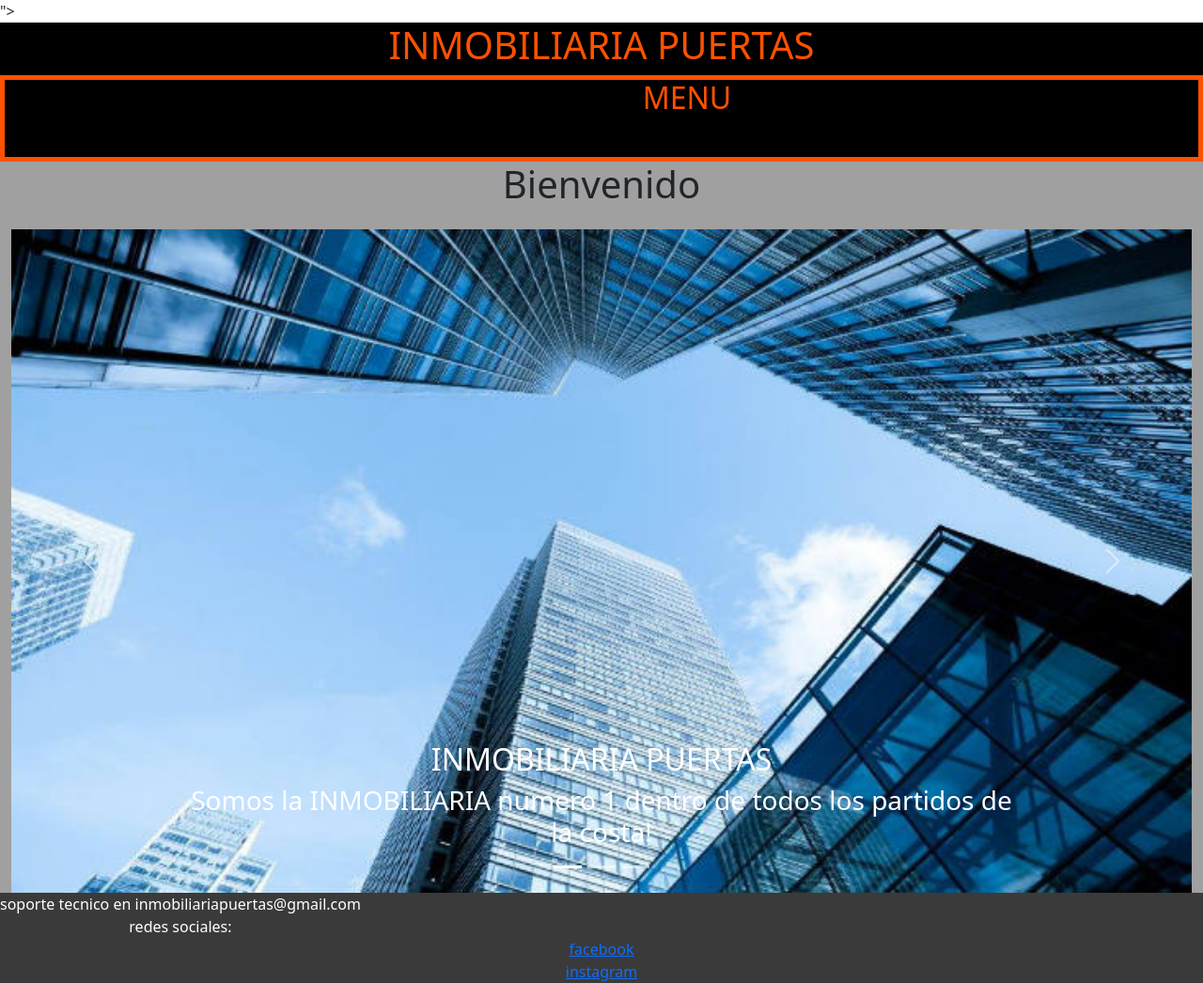
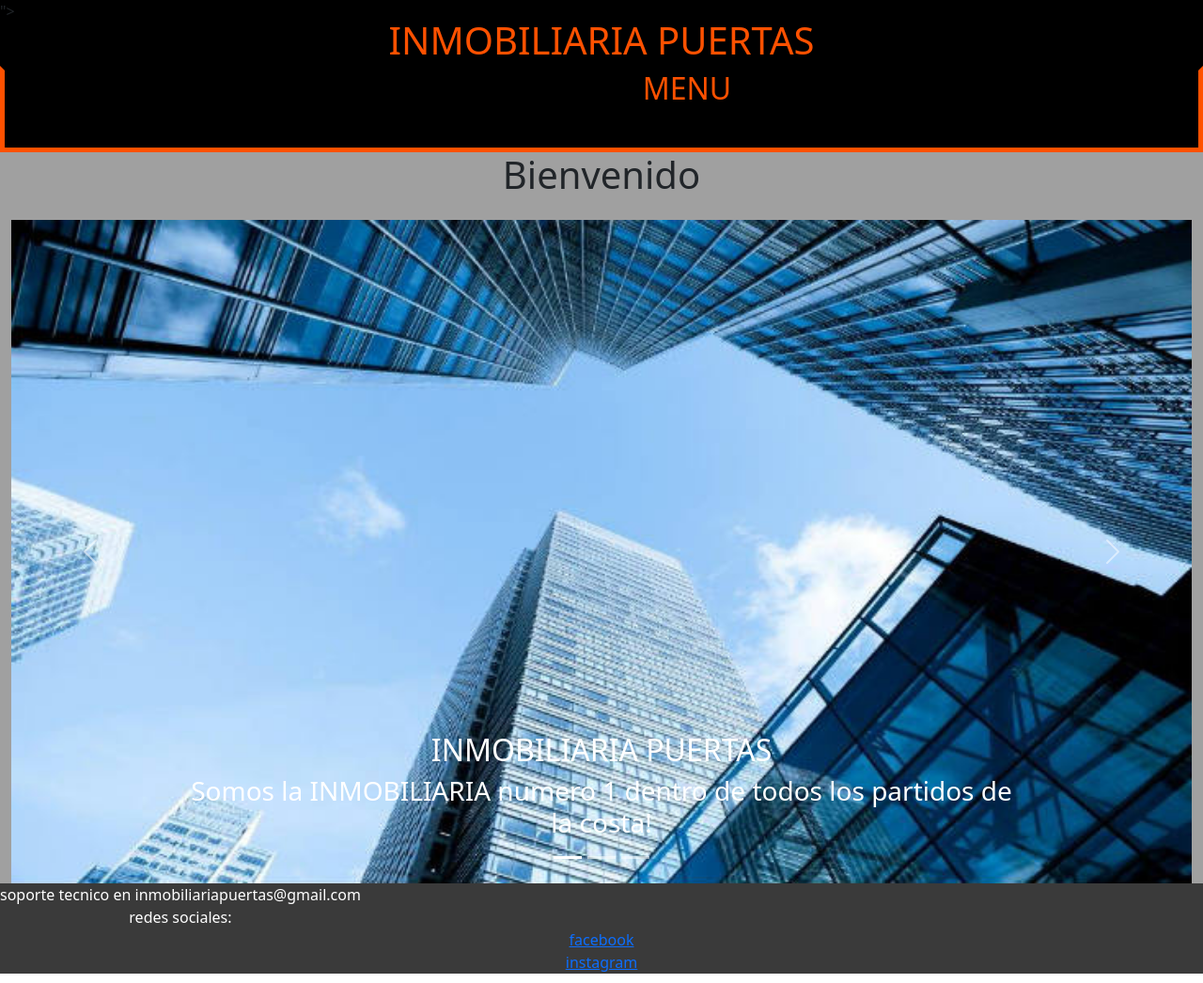
Before and after one commit to LucasPuertas/puertasinmobiliaria, a plain HTML site: page index.html in a window 1280 px wide. Shown: the whole page at 94% size. Drawn offline with nearby package versions, Linux system fonts and the light colour scheme.

Commit message:
corrigo errores de margen y padding

```diff
--- a/index.html
+++ b/index.html
@@ -15,7 +15,7 @@
 
 <body>
   <section class="container-fluid text-center">
-   <header class="row">
+   <header class="row" id="marginheader">
     <h1> INMOBILIARIA PUERTAS </h1> </header>
 
   <nav class="row" id="transformacion-color">
--- a/styles/color-formabasica.css
+++ b/styles/color-formabasica.css
@@ -4,7 +4,9 @@ header {background-color: rgb(0, 0, 0); color: rgb(255, 81, 0);}
 
 nav { display: flex; justify-content: space-around;
     border: 05px solid rgb(255, 81, 0);
-background-color: rgb(0, 0, 0);}
+background-color: rgb(0, 0, 0);
+border-top: solid 05px rgb(0, 0, 0);}
+
     .Lista {list-style: none; display: flex; gap: 1rem; color: rgb(0, 0, 0);}
 
     #menu {color: rgb(255, 81, 0);}
@@ -13,4 +15,8 @@ background-color: rgb(0, 0, 0);}
 
 
 .color {background-color: rgb(58, 58, 58); color: white;}
+
+#marginheader {margin: -25px; padding: 20px;}
+#paddingfooter {padding: 100px;}
+
 .colorfondo {background-color: rgb(160, 160, 160);}
```
Also changed, not shown: pages/Lotes.html (+5 -7 lines).
